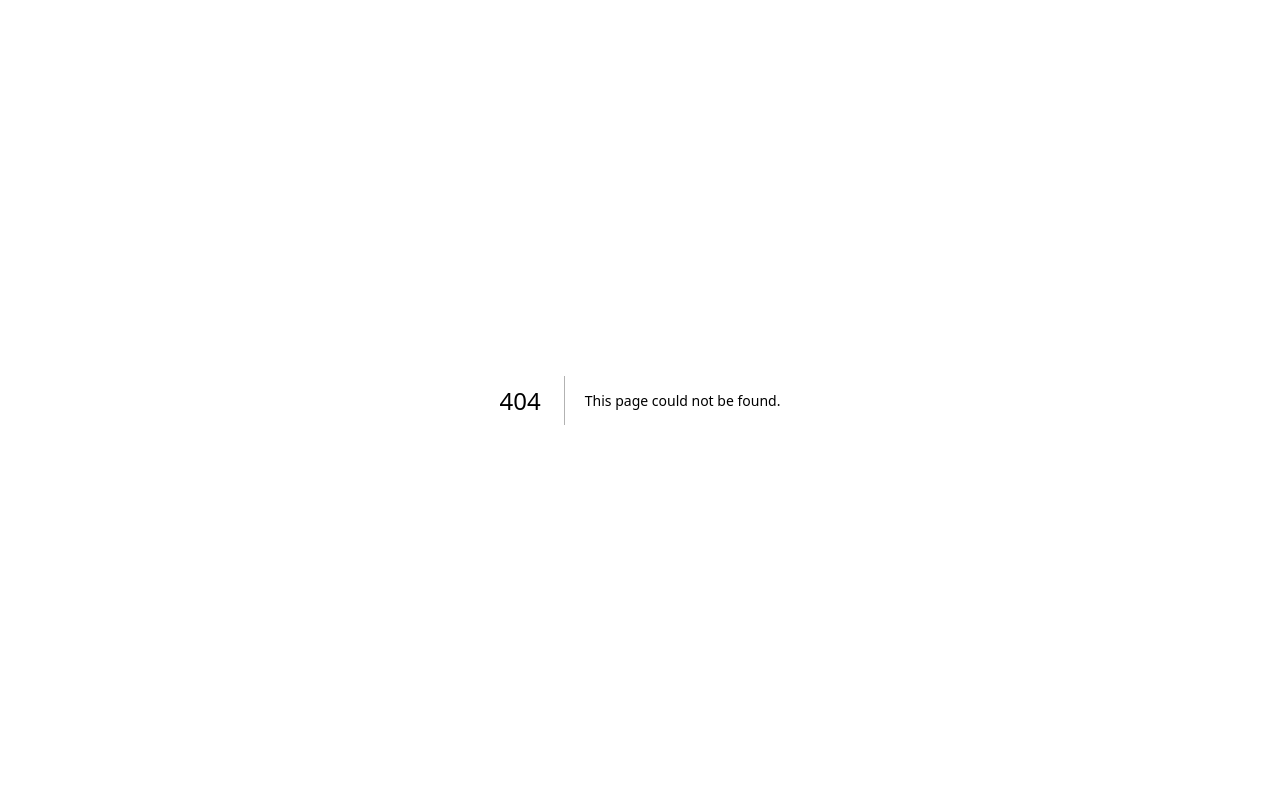
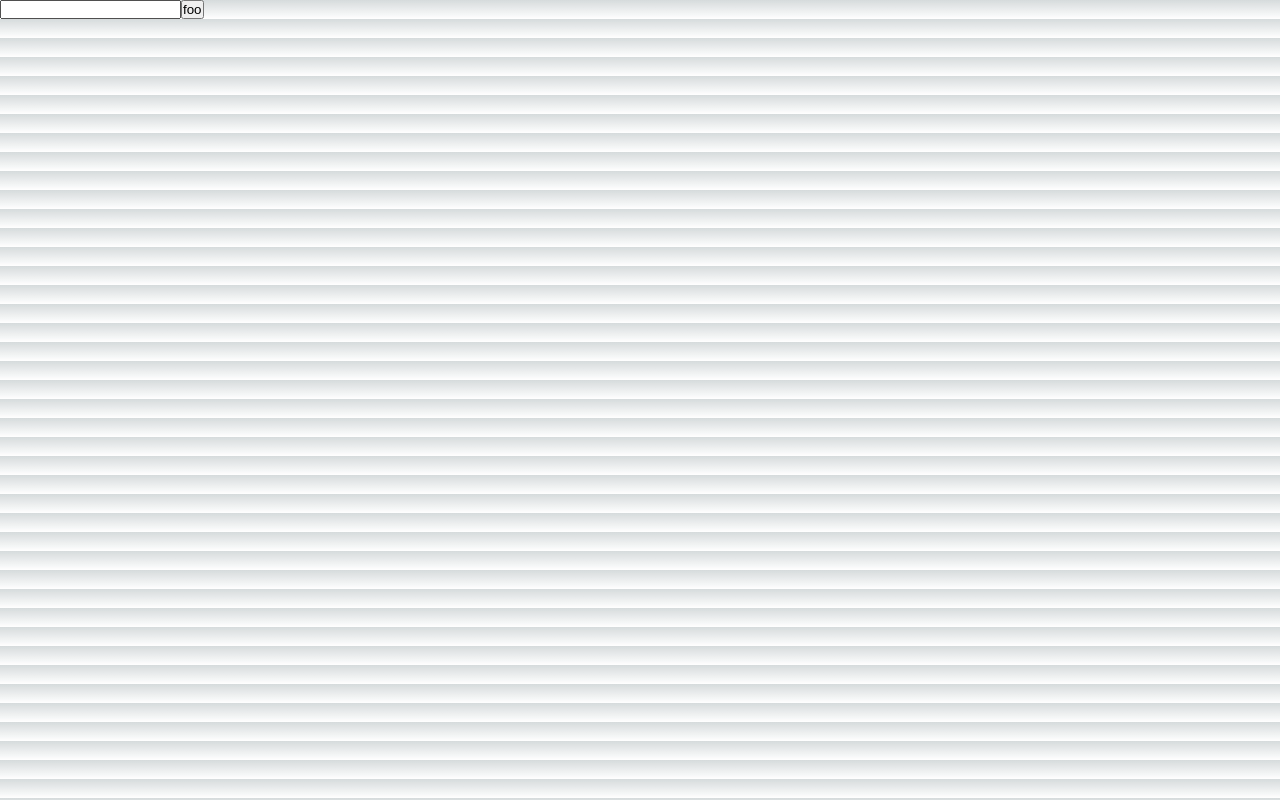
Before and after one commit to take-takashi/sample-nextjs-context, a Next.js app in the folder app/: page /writeGlobalVar in a window 1280 px wide. Before the commit this address had no page. Built offline with nearby package versions, Linux system fonts and the light colour scheme.

Commit message:
これは動かない

```diff
--- a/app/src/app/components/testButton.tsx
+++ b/app/src/app/components/testButton.tsx
@@ -1,5 +1,5 @@
 import React from "react";
-import { ContextProvider, Context } from "../context";
+import { ContextProvider, Context } from "../readGlobalVar/context";
 
 const TestButton = () => {
   const state = React.useContext(Context);
--- /dev/null
+++ b/app/src/app/writeGlobalVar/buttonComponent.tsx
@@ -0,0 +1,30 @@
+"use client";
+
+import { NextPage } from "next";
+import React from "react";
+import { Context } from "./context";
+
+const ButtonComponent: NextPage = () => {
+  const [inputText, setInputText] = React.useState("");
+  const { text, setText } = React.useContext(Context);
+
+  const onClickInput = (
+    event: React.MouseEvent<HTMLButtonElement, MouseEvent>
+  ) => {
+    setText("aaaaaaa");
+  };
+
+  const onChangeInput = (event: React.ChangeEvent<HTMLInputElement>) => {
+    setInputText(event.target.value);
+  };
+
+  return (
+    <div>
+      <span>{text}</span>
+      <input type="text" value={inputText} onChange={onChangeInput} />
+      {/*<button onClick={onClickInput}>button</button>*/}
+      <button onClick={() => setText("foo")}>foo</button>
+    </div>
+  );
+};
+export default ButtonComponent;
--- /dev/null
+++ b/app/src/app/writeGlobalVar/context.tsx
@@ -0,0 +1,23 @@
+"use client";
+
+import React from "react";
+
+// as が大事らしい
+export const Context = React.createContext(
+  {} as {
+    text: string;
+    setText: React.Dispatch<React.SetStateAction<string>>;
+  }
+);
+
+export const ContextProvider = ({
+  children,
+}: {
+  children: React.ReactNode;
+}) => {
+  // 初期値は""の文字列
+  const [text, setText] = React.useState<string>("");
+  return (
+    <Context.Provider value={{ text, setText }}>{children}</Context.Provider>
+  );
+};
--- /dev/null
+++ b/app/src/app/writeGlobalVar/page.tsx
@@ -0,0 +1,11 @@
+import { NextPage } from "next";
+import ButtonComponent from "./buttonComponent";
+
+const WriteGlobalVar: NextPage = () => {
+  return (
+    <main>
+      <ButtonComponent />
+    </main>
+  );
+};
+export default WriteGlobalVar;
```
Also changed, not shown: app/src/app/page.tsx (+8 -12 lines), app/src/app/readGlobalVar/page.tsx (added, +15 -0 lines), app/src/app/readGlobalVar/context.tsx (renamed from app/src/app/context.tsx).
